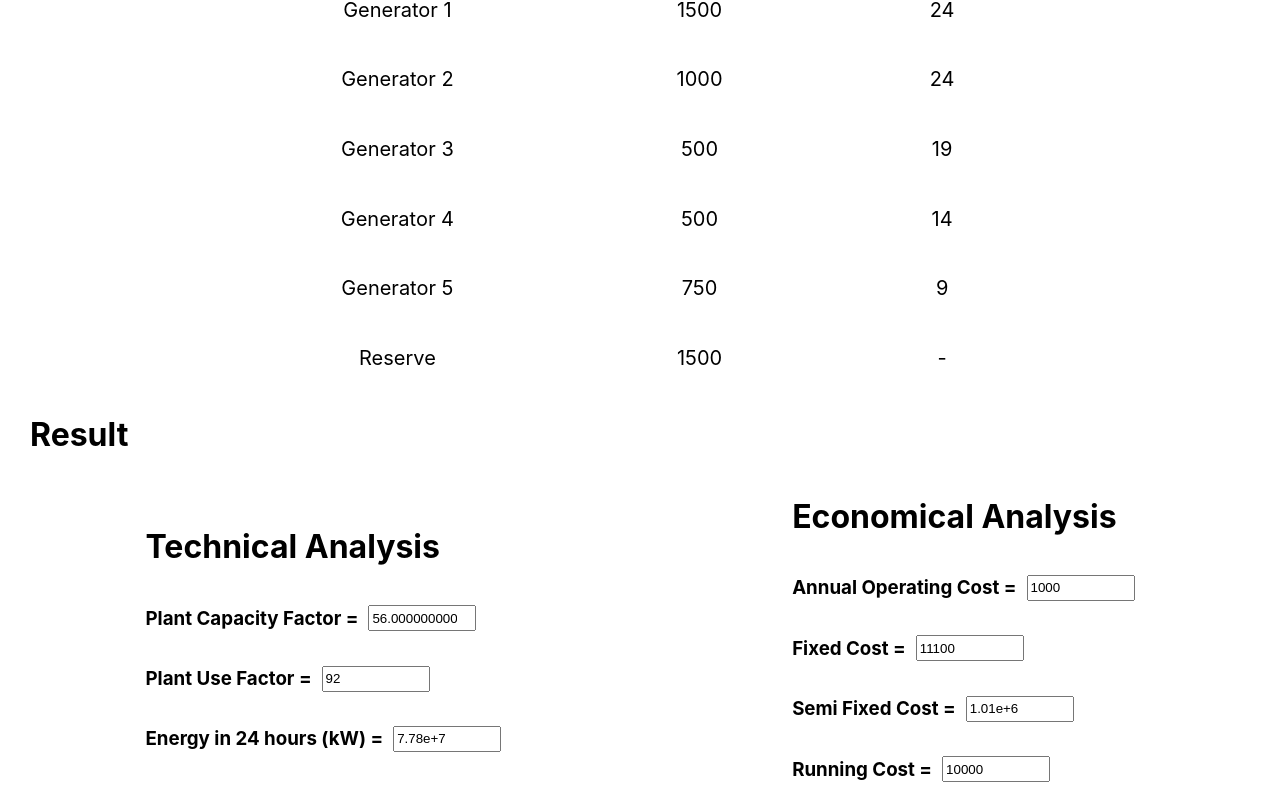
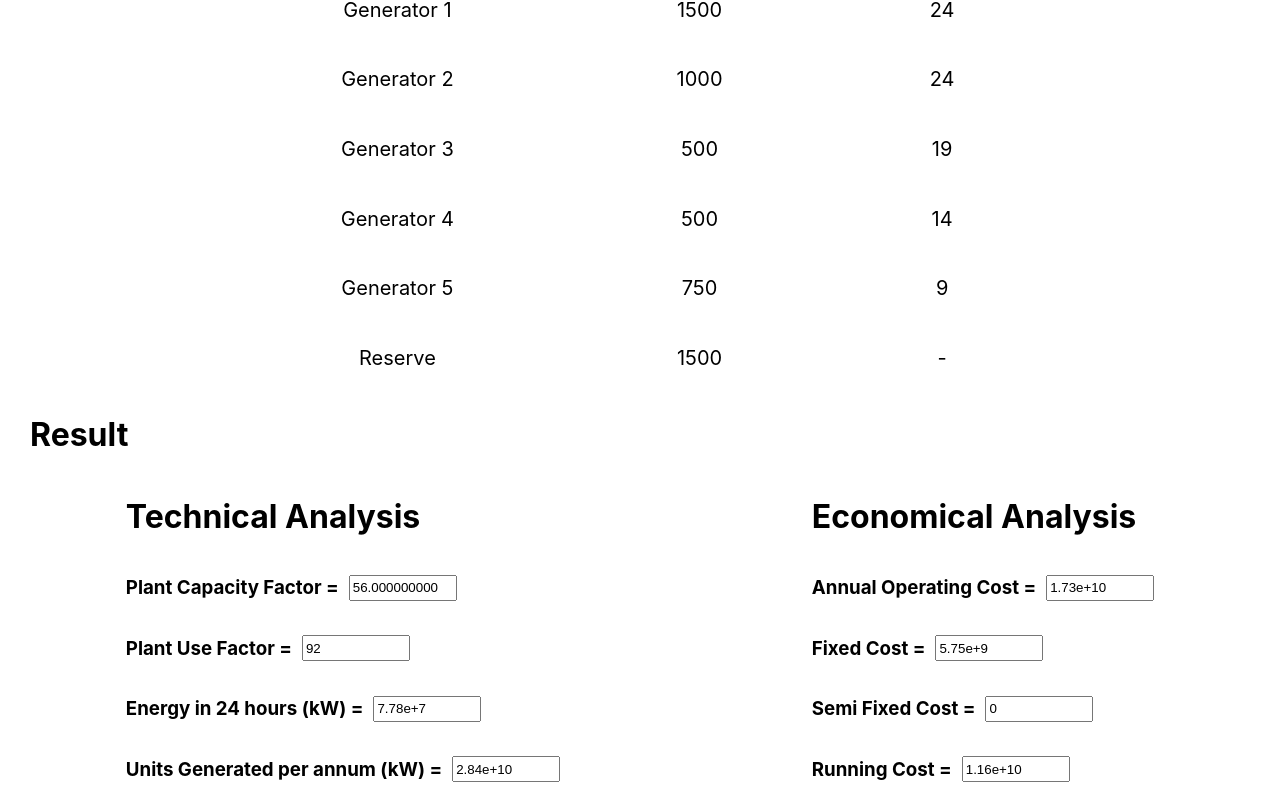
Before and after one commit to MUHAMMAD-MUNEEB-WASEEM/power-generation-app, a React (Vite) app: page /loadprofiles/loadprofile6/recommendation in a window 1280 px wide. Shown: the part 188-997 px from the top of the page. Built offline with nearby package versions, Linux system fonts and the light colour scheme.

Commit message:
recommendation section completed

```diff
--- a/src/App.jsx
+++ b/src/App.jsx
@@ -44,11 +44,11 @@
           <Route path='/loadprofiles/loadprofile5' element={<LoadProfile image={image1} loadProfileData={[26842,25407,24278,23892,23858,24137,25555,28158,30621,31833,32876,33537,34173,34217,33167,32544,32564,32733,32272,31706,31386,31549,30673,28327]} capitalFactor={1600}  interest_p={0.47} fuel_p={3.9/1000} consumption={1} remarks="Best"/>}></Route>
 
 
-          {/*this should be with improvement of bulgaria (Diesel)*/}
+          {/*this should be with improvement of Greece (Diesel)*/}
           <Route path='/loadprofiles/loadprofile6' element={<LoadProfile image={image1} loadProfileData={[2400, 2320,2500,2730,2991,3120,3340,3590,3780,3900,3981,4000,4250,4073,3800,3700,3500,3300,3120,2999,2860,2650,2500,2400]} capitalFactor={1000}  interest_p={0} fuel_p={1.36} consumption={0.3} remarks="Poor" button="View Recommendation"/>}></Route>
 
           {/*Recommendation*/}
-          <Route path='/loadprofiles/loadprofile6/recommendation' element={<Recommendation/>}/>
+          <Route path='/loadprofiles/loadprofile6/recommendation' element={<Recommendation capitalFactor={1000}  interest_p={0} fuel_p={1.36} consumption={0.3}/>}/>
 
         </Routes>
       </Router>
--- a/src/components/Recommendation/Recommendation.jsx
+++ b/src/components/Recommendation/Recommendation.jsx
@@ -6,7 +6,7 @@
 } from 'mathjs'
 
 
-function Recommendation() {
+function Recommendation({capitalFactor, interest_p, fuel_p, consumption, image, remarks, button}) {
 
     const loadProfileData = [2400,
         2320,
@@ -45,13 +45,49 @@
   const plantUseFactor = energy/(capacity24Hours*1000);
 
 
+   //COSTING
 
-  const unitGenerated = 100;
-  const annualOperatingCost = 1000;
-  const capitalCost = 11111;
-  const runningCost = 10000;
-  const semiFixedCost = 1010101;
+   const unitGenerated = (capacity24Hours*1000) * plantUseFactor *365;
 
+   console.log("unit generated", unitGenerated);
+
+
+
+   //Annual fixed cost
+
+   // const capitalFactor = capitalFactor;
+
+   const capitalCost = capitalFactor*generatorSet*1000;
+
+   console.log("capital cost / a", format(capitalCost,3));
+
+   //Semi Fixed Cost
+
+   const semiFixedCost = (interest_p/100)*capitalCost;
+
+    const maxDemand = 4250;
+
+   const b = semiFixedCost/maxDemand;
+
+   console.log("semi fixed cost", format(semiFixedCost,3));
+   console.log("b", b);
+
+   //Running Cost
+
+   // const consumption = consumption;
+   const runningCost = consumption * fuel_p * unitGenerated;
+
+   const c = runningCost/unitGenerated;
+
+   console.log("running cost", format(runningCost,3));
+   console.log("c", c);
+
+
+   //Annual Operating Cost
+
+   const annualOperatingCost= capitalCost + (b*maxDemand) + (c*unitGenerated);
+
+   console.log("annual operating cost", format(annualOperatingCost,3));
 
   return (
     <div className='recommendation'>
@@ -147,6 +183,11 @@
                                 <input type="number" value={format(energy, 3)}></input>
                             </div>
 
+                            <div className="loadProfile__result">
+                                <h3>Units Generated per annum (kW) = </h3>
+                                <input type="number" value={format(unitGenerated, 4)}></input>
+                            </div>
+
 
                             {/* <div className="loadProfile__result">
                                 <h3>Units generated per annum (kWh) = </h3>
```
